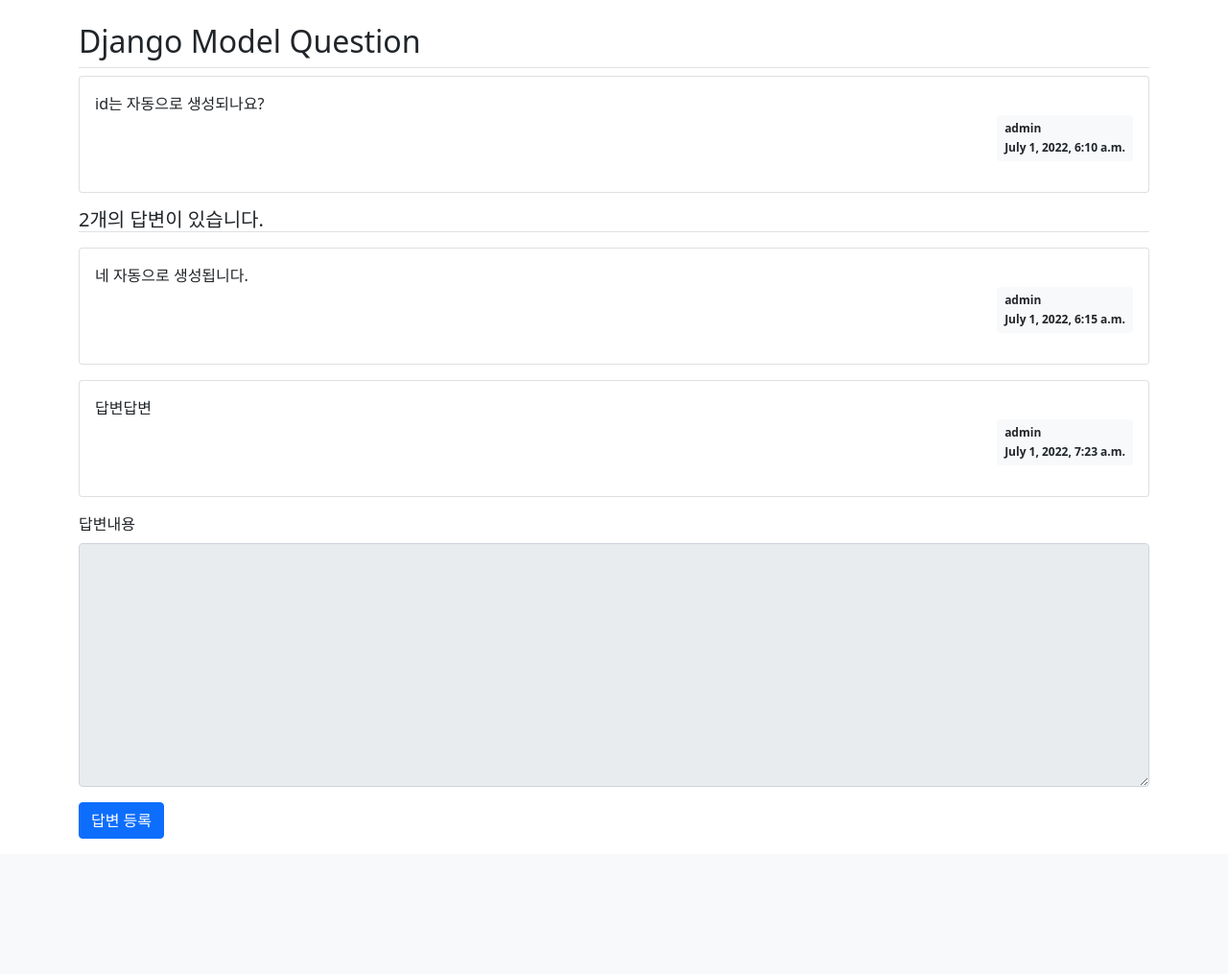
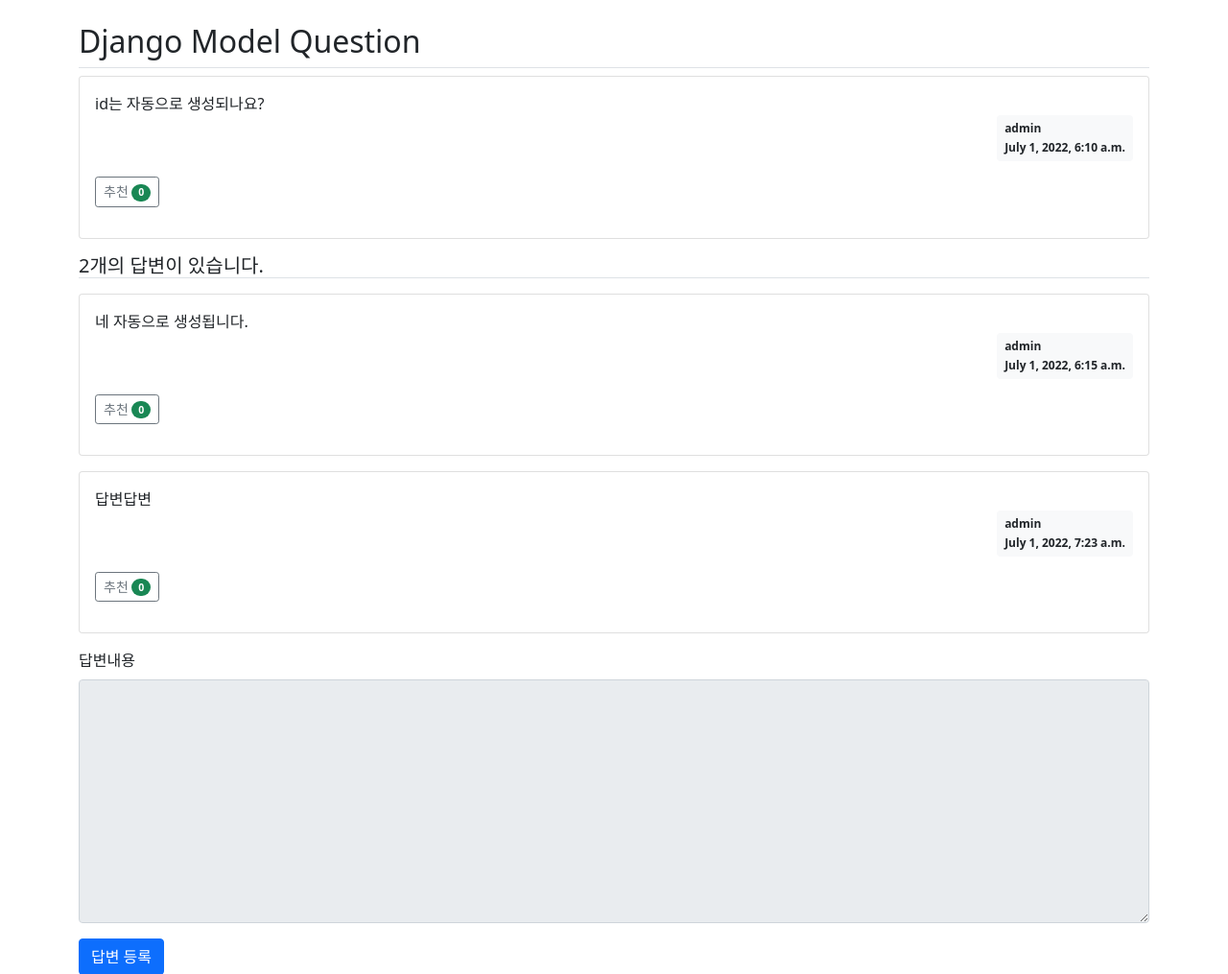
Before and after one commit to mouse0429/pybo, a Django app: page /pybo/2/ in a window 1280 px wide. Shown: the part 57-1072 px from the top of the page at 96% size. Before the commit the page ends 931 px from the top, so only its background shows below. Run offline with Django 4.2, Linux system fonts and the light colour scheme; data comes from the database, SQL or seed files in the repository; both versions use the stored data as it was after the commit; data that the repository does not hold is empty; parts of the project's set-up code (start-up, migrations or seed data) failed here and were passed over; some libraries are stand-ins or nearby versions.

Commit message:
3-11 추천
3-11 추천

```diff
--- a/pybo/models.py
+++ b/pybo/models.py
@@ -3,18 +3,20 @@
 
 # Create your models here.
 class Question(models.Model):
-  author = models.ForeignKey(User, on_delete=models.CASCADE)
+  author = models.ForeignKey(User, on_delete=models.CASCADE, related_name='author_question')
   subject = models.CharField(max_length=200)
   content = models.TextField()
   create_date = models.DateTimeField()
   modify_date = models.DateTimeField(null=True, blank=True)
+  voter = models.ManyToManyField(User, related_name='voter_question')
 
   def __str__(self):
     return self.subject
 
 class Answer(models.Model):
-  author = models.ForeignKey(User, on_delete=models.CASCADE)
+  author = models.ForeignKey(User, on_delete=models.CASCADE, related_name='author_answer')
   question = models.ForeignKey(Question, on_delete=models.CASCADE)
   content = models.TextField()
   create_date = models.DateTimeField()
   modify_date = models.DateTimeField(null=True, blank=True)
+  voter = models.ManyToManyField(User, related_name='voter_answer')
--- a/pybo/urls.py
+++ b/pybo/urls.py
@@ -12,8 +12,10 @@
   path('answer/create/<int:question_id>/', answer_views.answer_create, name="answer_create"),
   path('answer/modify/<int:answer_id>/', answer_views.answer_modify, name='answer_modify'),
   path('answer/delete/<int:answer_id>/', answer_views.answer_delete, name='answer_delete'),
+  path('answer/vote/<int:answer_id>/', answer_views.answer_vote, name='answer_vote'),
   # question_views.py
   path('question/create/', question_views.question_create, name='question_create'),
   path('question/modify/<int:question_id>/', question_views.question_modify, name="question_modify"),
   path('question/delete/<int:question_id>/', question_views.question_delete, name="question_delete"),
+  path('question/vote/<int:question_id>/', question_views.question_vote, name="question_vote"),
 ]
--- a/templates/pybo/question_detail.html
+++ b/templates/pybo/question_detail.html
@@ -26,6 +26,10 @@
         </div>
       </div>
       <div class="my-3">
+        <a href="javascript:void(0)" data-uri="{% url 'pybo:question_vote' question.id %}"
+          class="recommend btn btn-sm btn-outline-secondary">추천
+          <span class="badge rounded-pill bg-success">{{ question.voter.count }}</span>
+        </a>
         {% if request.user == question.author %}
         <a href="{% url 'pybo:question_modify' question.id %}"
           class="btn btn-sm btn-outline-secondary">수정</a>
@@ -53,6 +57,10 @@
         </div>
       </div>
       <div class="my-3">
+        <a href="javascript:void(0)" data-uri="{% url 'pybo:answer_vote' answer.id %}"
+          class="recommend btn btn-sm btn btn-outline-secondary">추천
+          <span class="badge rounded-pill bg-success">{{ answer.voter.count }}</span>
+        </a>
         {% if request.user == answer.author %}
         <a href="{% url 'pybo:answer_modify' answer.id  %}"
           class="btn btn-sm btn-outline-secondary">수정</a>
@@ -95,5 +103,13 @@
     };
   });
 });
+const recommend_elements = document.getElementsByClassName("recommend");
+Array.from(recommend_elements).forEach(function(element) {
+  element.addEventListener('click', function() {
+    if(confirm("정말로 추천하시겠습니까?")) {
+      location.href = this.dataset.uri;
+    }
+  })
+})
 </script>
 {% endblock %}
```
Also changed, not shown: pybo/views/answer_views.py (+9 -0 lines), pybo/views/question_views.py (+9 -0 lines), db.sqlite3, pybo/migrations/0005_answer_voter_question_voter_alter_answer_author_and_more.py (added).
